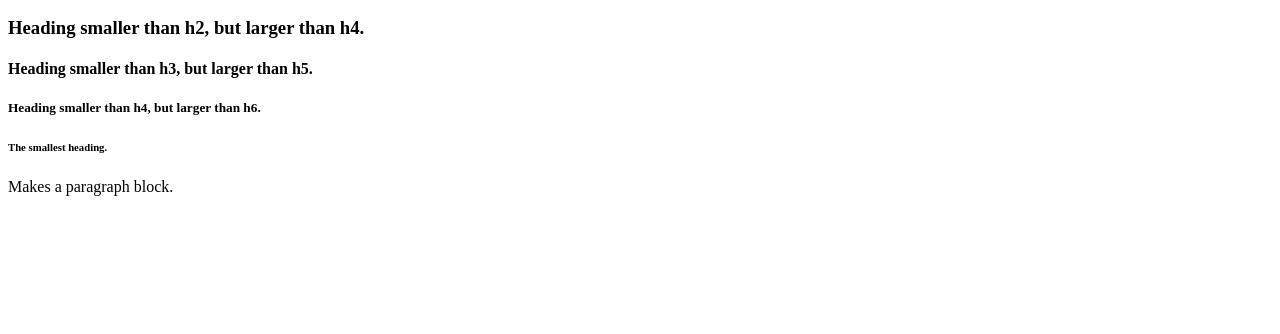
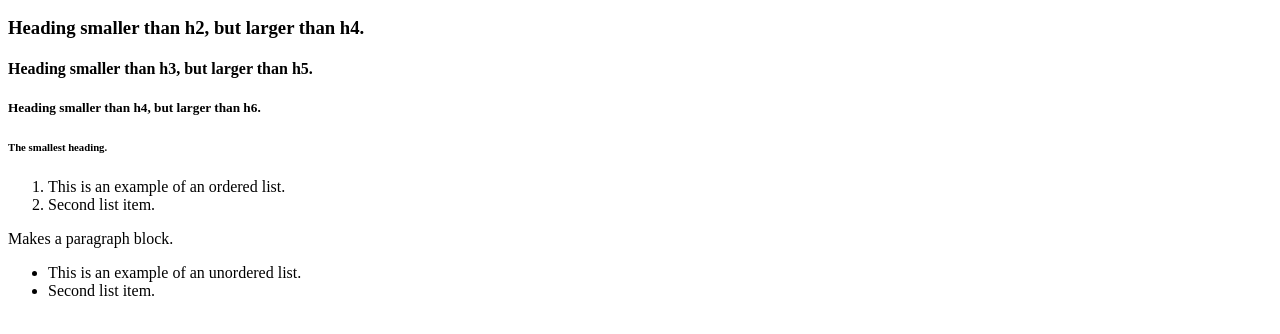
Before and after one commit to meyerse/meyerse.github.io, a plain HTML site: page index.html in a window 1280 px wide. Shown: the part 188-522 px from the top of the page. Drawn offline with Linux system fonts and the light colour scheme.

Commit message:
Update index.html

```diff
--- a/index.html
+++ b/index.html
@@ -20,6 +20,14 @@
     <h4>Heading smaller than h3, but larger than h5.</h4>
     <h5>Heading smaller than h4, but larger than h6.</h5>
     <h6>The smallest heading.</h6>
+    <ol>
+      <li>This is an example of an ordered list.</li>
+      <li>Second list item.</li>
+    </ol>
     <p>Makes a paragraph block.</p>
+    <ul>
+      <li>This is an example of an unordered list.</li>
+      <li>Second list item.</li>
+    </ul>
   </body>
 </html>
```
